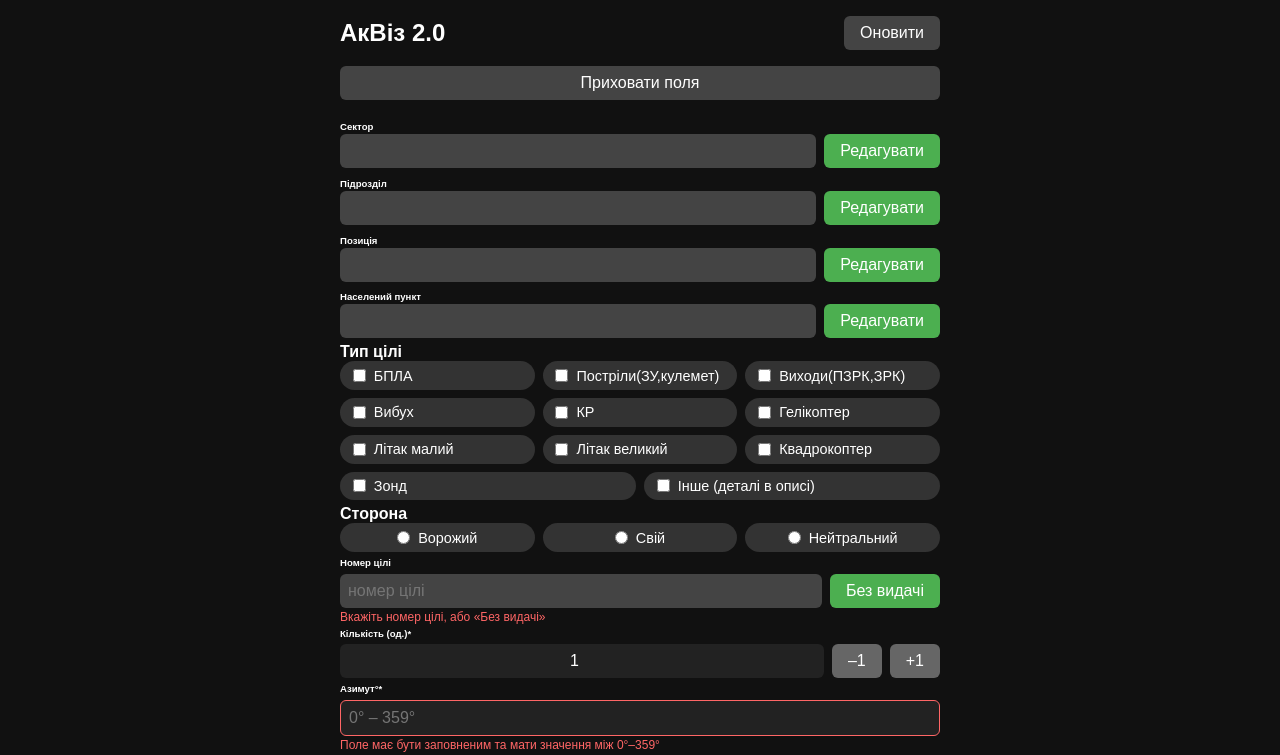
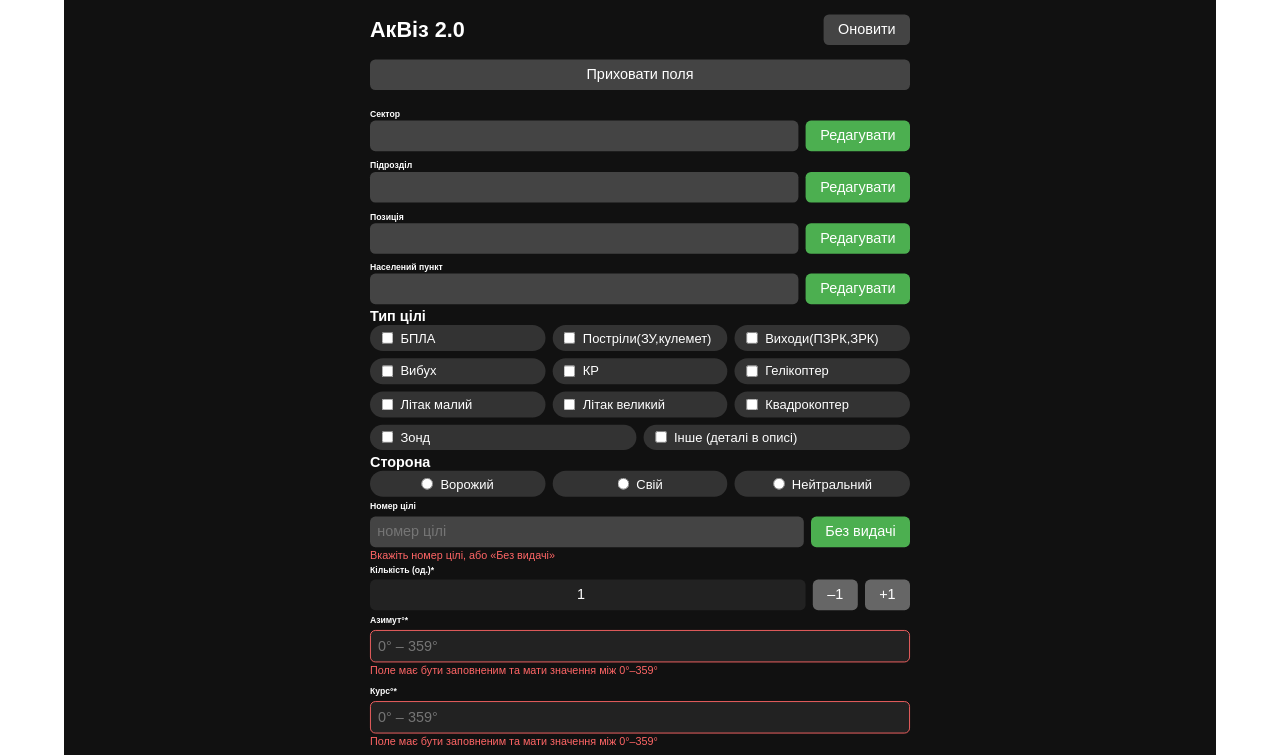
Before and after one commit to lolittajdm-alt/akviz0.2, a Next.js app: page / in a window 1280 px wide. Shown: the top 755 px of the page. Built offline with nearby package versions, Linux system fonts and the light colour scheme.

Commit message:
Update index.js

```diff
--- a/pages/index.js
+++ b/pages/index.js
@@ -371,12 +371,14 @@ useEffect(() => {
   return (
     <div
   style={{
-    minHeight: "100vh",
-    padding: "1rem",
-    backgroundColor: "#111", // Темніше
-    color: "#fff",           // Білий текст
-    fontFamily: "sans-serif"
-  }}
+  transform: "scale(0.9)",
+  transformOrigin: "top center",
+  minHeight: "100vh",
+  padding: "1rem",
+  backgroundColor: "#111",
+  color: "#fff",
+  fontFamily: "sans-serif",
+}}
 >
       <div style={{ maxWidth: 600, margin: "0 auto" }}>
         <div style={{ display: "flex", justifyContent: "space-between", alignItems: "center", marginBottom: "1rem" }}>
```
